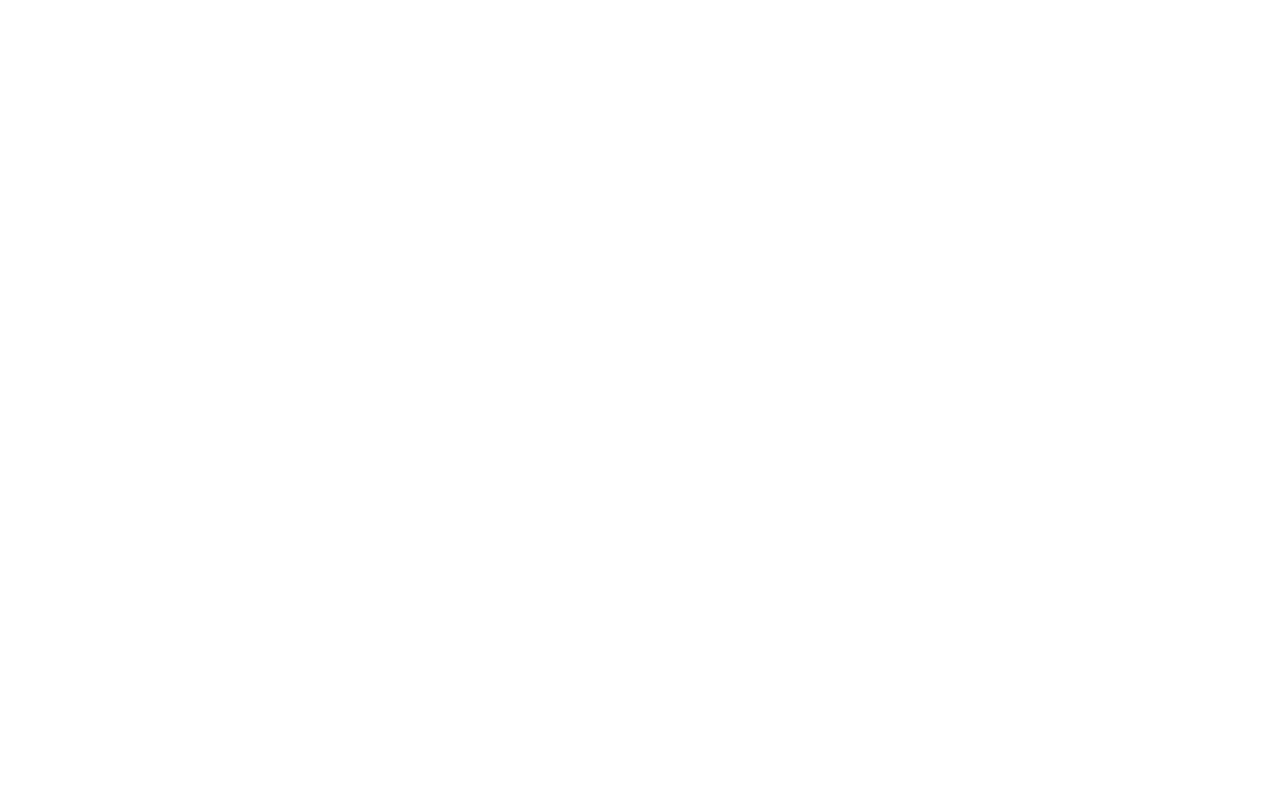
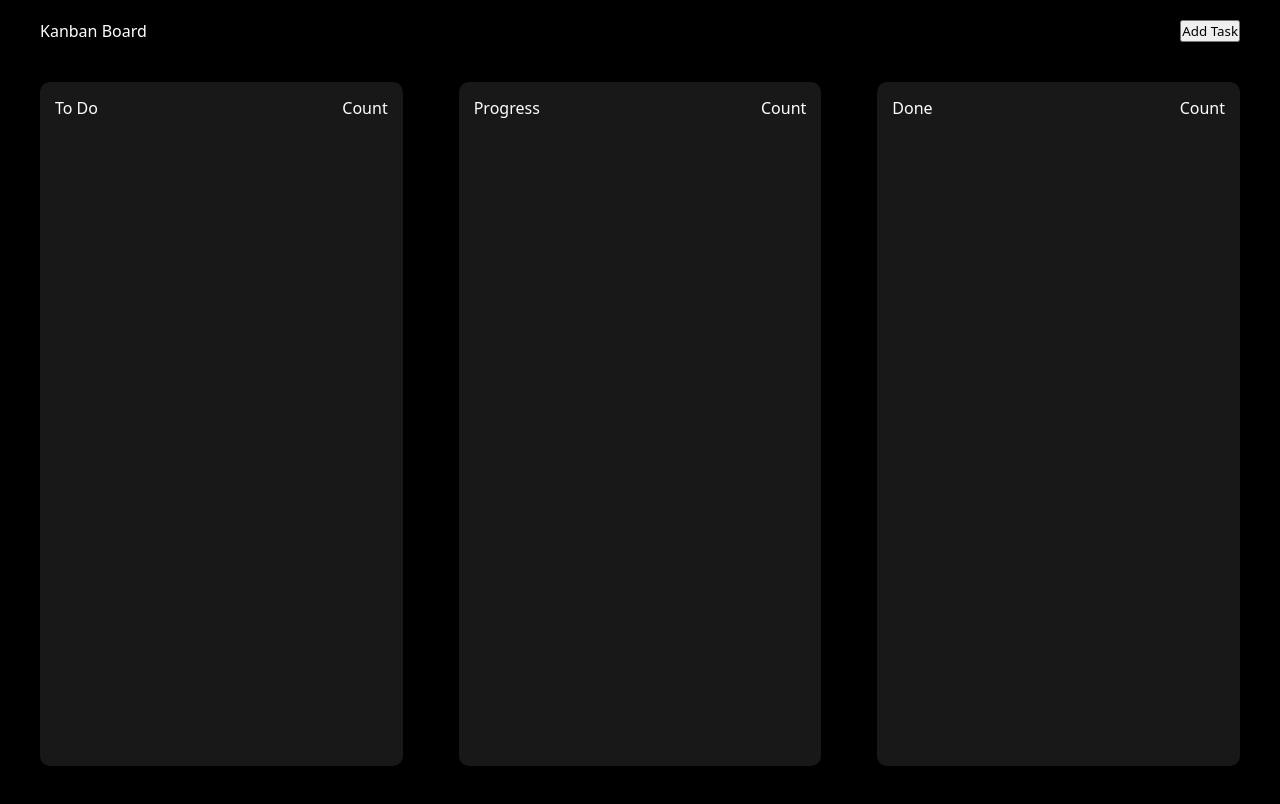
Before and after one commit to Suneel-Gautam/taskflow-kanban-dashboard, a plain HTML site: page index.html in a window 1280 px wide. Drawn offline with Linux system fonts and the light colour scheme.

Commit message:
frontend layout done

```diff
--- a/index.html
+++ b/index.html
@@ -1,11 +1,42 @@
-<!DOCTYPE html>
+<!doctype html>
 <html lang="en">
-<head>
-    <meta charset="UTF-8">
-    <meta name="viewport" content="width=device-width, initial-scale=1.0">
+  <head>
+    <meta charset="UTF-8" />
+    <meta name="viewport" content="width=device-width, initial-scale=1.0" />
     <title>Document</title>
-</head>
-<body>
+    <link rel="stylesheet" href="style.css" />
+  </head>
+  <body>
+    <div class="navBar">
+      <span> Kanban Board </span>
 
-</body>
+      <button>Add Task</button>
+    </div>
+
+    <div class="mainBody">
+      <div class="to-do">
+        <div class="header">
+          <span> To Do </span>
+          <span>Count</span>
+        </div>
+      </div>
+
+      <div class="progress">
+        <div class="header">
+          <span> Progress </span>
+          <span>Count</span>
+        </div>
+      </div>
+
+      <div class="done">
+        <div class="header">
+          <span> Done </span>
+
+          <span>Count</span>
+        </div>
+      </div>
+    </div>
+
+    <script src="script.js"></script>
+  </body>
 </html>
--- a/style.css
+++ b/style.css
@@ -0,0 +1,72 @@
+* {
+  margin: 0;
+  padding: 0;
+  box-sizing: border-box;
+  font-family:
+    system-ui,
+    -apple-system,
+    BlinkMacSystemFont,
+    "Segoe UI",
+    Roboto,
+    Oxygen,
+    Ubuntu,
+    Cantarell,
+    "Open Sans",
+    "Helvetica Neue",
+    sans-serif;
+}
+
+:root {
+  --background-color: black;
+  --border-radius: 10px;
+}
+
+html,
+body {
+  background-color: var(--background-color);
+  color: white;
+  width: 100%;
+  height: 100%;
+}
+
+.navBar {
+  padding: 20px 40px;
+  display: flex;
+  justify-content: space-between;
+}
+
+.mainBody {
+  padding: 20px 40px;
+  display: flex;
+  flex-direction: row;
+  height: 100%;
+  gap: 3.5rem;
+}
+.to-do {
+  background-color: rgb(25, 24, 24);
+  width: 100%;
+  height: 90%;
+  border-radius: var(--border-radius);
+  padding: 15px;
+  font-size: 16px;
+}
+.progress {
+  background-color: rgb(25, 24, 24);
+  width: 100%;
+  height: 90%;
+  border-radius: var(--border-radius);
+  padding: 15px;
+  font-size: 16px;
+}
+.done {
+  background-color: rgb(25, 24, 24);
+  width: 100%;
+  height: 90%;
+  border-radius: var(--border-radius);
+  padding: 15px;
+  font-size: 16px;
+}
+.header {
+  display: flex;
+  justify-content: space-between;
+}
```
